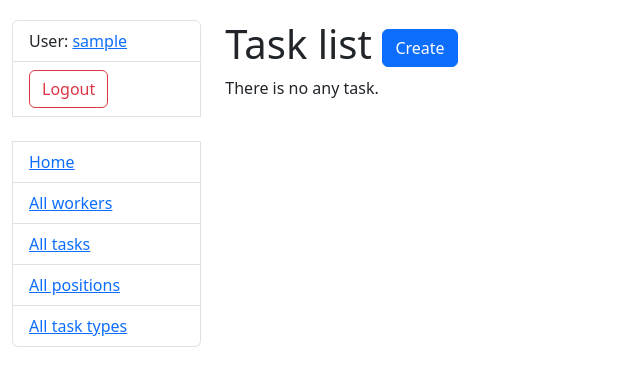
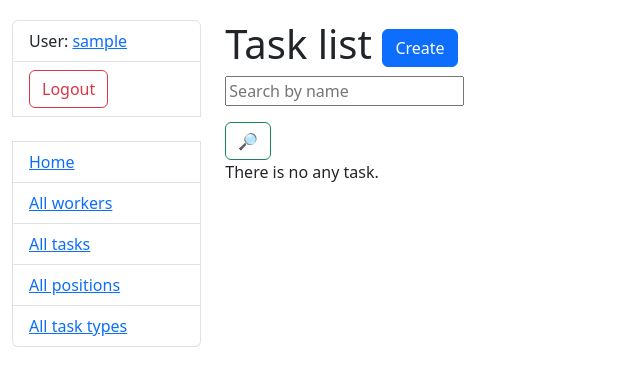
Before and after one commit to Meksim-fesh/it-company-task-manager, a Django app: page /tasks/ in a window 1280 px wide. Shown: the top 386 px of the page, without its empty margins (0-640 px from the left). Run offline with Django 5.2, Linux system fonts and the light colour scheme; the visitor is signed in with stand-in values (Sample User, id 1); data that the repository does not hold is empty.

Commit message:
Add a search bar to the task list page for searching tasks by name

```diff
--- a/task_manager/views.py
+++ b/task_manager/views.py
@@ -8,6 +8,7 @@ from django.contrib.auth.mixins import LoginRequiredMixin
 
 from task_manager.forms import (
     TaskForm,
+    TaskNameSearchForm,
     WorkerForm,
     WorkerUpdateForm,
     WorkerUsernameSearchForm
@@ -62,7 +63,6 @@ class PositionDeleteView(LoginRequiredMixin, generic.DeleteView):
 
 class WorkerListView(LoginRequiredMixin, generic.ListView):
     model = Worker
-    # queryset = Worker.objects.select_related("position")
     paginate_by = 5
 
     def get_context_data(self, *, object_list=None, **kwargs):
@@ -139,6 +139,21 @@ class TaskListView(LoginRequiredMixin, generic.ListView):
     queryset = Task.objects.select_related("task_type")
     paginate_by = 5
 
+    def get_context_data(self, *, object_list=None, **kwargs):
+        context = super(TaskListView, self).get_context_data(**kwargs)
+        name = self.request.GET.get("name", "")
+        context["search_form"] = TaskNameSearchForm(
+            initial={"name": name},
+        )
+        return context
+
+    def get_queryset(self):
+        queryset = Task.objects.select_related("task_type")
+        form = TaskNameSearchForm(self.request.GET)
+        if form.is_valid():
+            return queryset.filter(name__icontains=form.cleaned_data["name"])
+        return queryset
+
 
 class TaskDetailView(LoginRequiredMixin, generic.DetailView):
     model = Task
--- a/templates/task_manager/task_list.html
+++ b/templates/task_manager/task_list.html
@@ -9,6 +9,10 @@
     </a>
   </h1>
 
+  <form action="" method="get" class="form-inline">
+    {{ search_form.as_p }}
+    <input type="submit" value="🔎" class="btn btn-outline-success">
+  </form>
 
   {% if task_list %}
 
```
